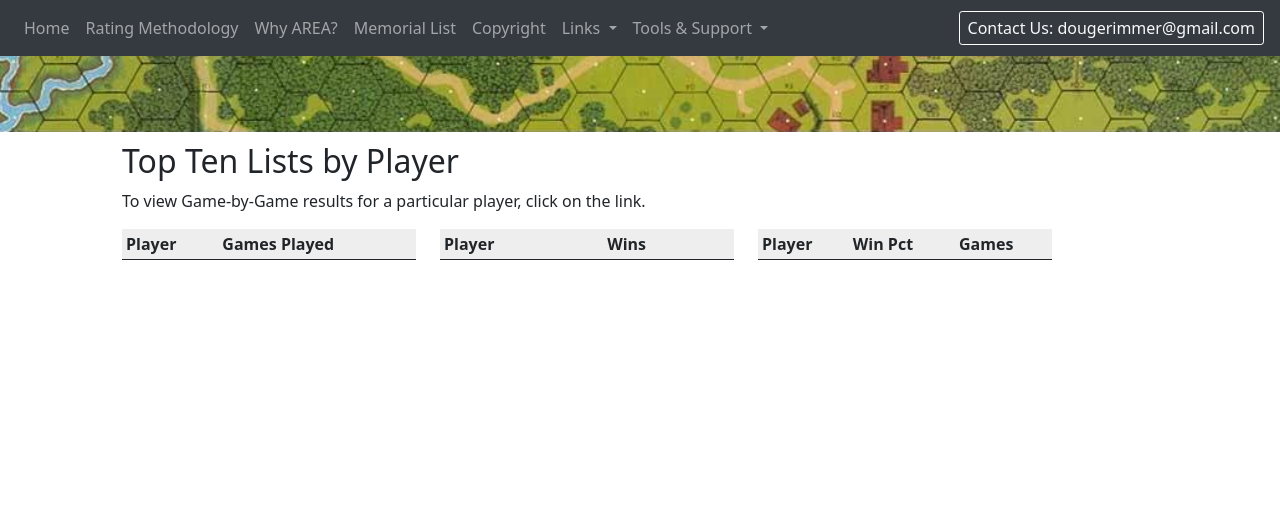
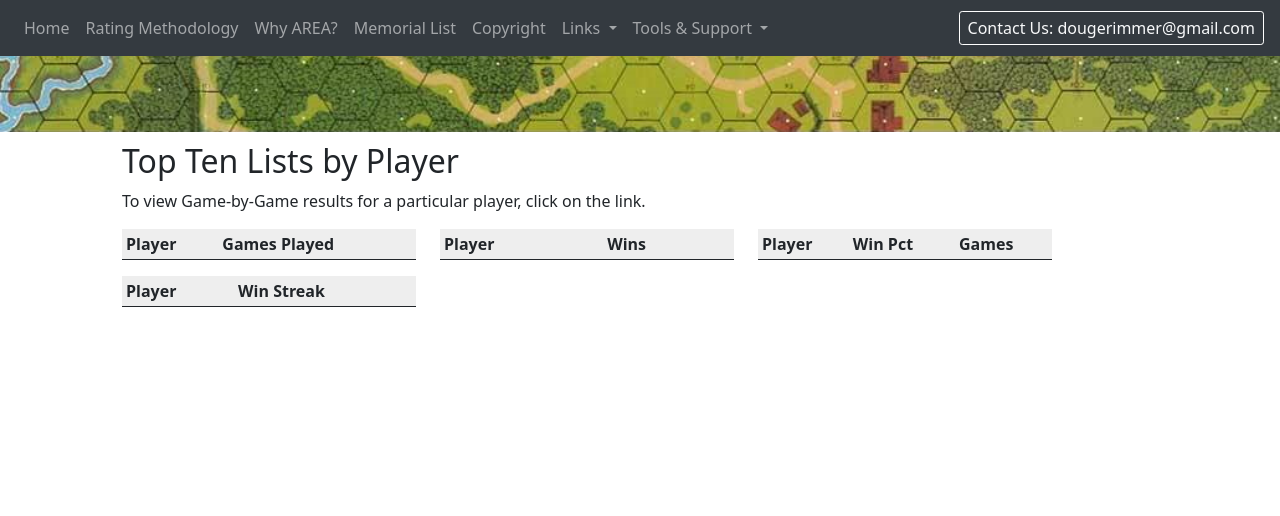
Before and after one commit to vasl-developers/Player_Rating_website, a PHP site: template web/pages/playertoptens.php in a window 1280 px wide. Shown: the top 516 px of the page. After the commit the page ends 307 px from the top, so only its background shows below. Run offline with PHP 8.4, Linux system fonts and the light colour scheme; the template is opened without the code that fills it: most values are stand-ins (such as "Sample title", 1, 10 or a date in 2020); data that the repository does not hold is empty; a stand-in replaces the project's code that opens the database connection.

Commit message:
add APi for player ratings

```diff
--- a/web/css/styles.css
+++ b/web/css/styles.css
@@ -61,6 +61,8 @@ td.headline {
 .tableFixHead th  { background:#eee; }
 .tableFixHead td.date { white-space: nowrap; }
 
+.tableFixHead.autoHeight { height: auto; }
+
 a {
   text-decoration: none;
 }
--- a/web/pages/playertoptens.php
+++ b/web/pages/playertoptens.php
@@ -30,7 +30,7 @@ if ($stmt = $mysqli->prepare($sql)) {
 	$stmt->execute();
 	$stmt->bind_result($fullname, $gamesplayed, $pnc);
 	?>
-        <div class="tableFixHead">
+        <div class="tableFixHead autoHeight">
           <table class="table table-sm table-striped table-hover">
             <thead>
               <tr>
@@ -65,7 +65,7 @@ if ($stmt = $mysqli->prepare($sql)) {
 	$stmt->execute();
 	$stmt->bind_result($fullname, $gameswon, $pnc);
 	?>
-        <div class="tableFixHead">
+        <div class="tableFixHead autoHeight">
           <table class="table table-sm table-striped table-hover">
             <thead>
               <tr>
@@ -100,7 +100,7 @@ if ($stmt = $mysqli->prepare($sql)) {
 	$stmt->execute();
 	$stmt->bind_result($fullname, $games, $gameswon, $winpct, $pnc);
 	?>
-        <div class="tableFixHead">
+        <div class="tableFixHead autoHeight">
           <table class="table table-sm table-striped table-hover">
             <thead>
               <tr>
@@ -142,7 +142,7 @@ $stmt->close();
 	$stmt->execute();
 	$stmt->bind_result($fullname, $streak, $pnc);
 	?>
-                  <div class="tableFixHead">
+                  <div class="tableFixHead autoHeight">
                       <table class="table table-sm table-striped table-hover">
                           <thead>
                           <tr>
@@ -170,7 +170,6 @@ $stmt->close();
 ?>
           </div>
       </div>
-
   </div>
   <?php
 $mysqli->close();
```
Also changed, not shown: web/api/getPlayer.php (added, +47 -0 lines). Lines whose indentation alone changed are shown as unchanged.
